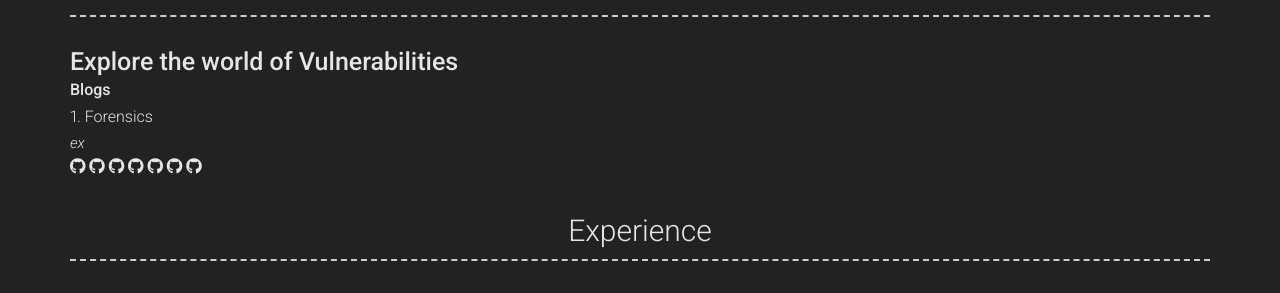
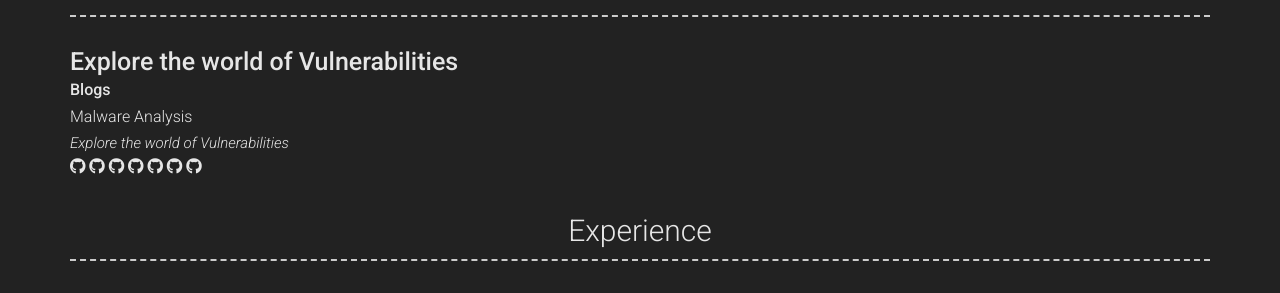
Before and after one commit to yashomer1994/Resume, a Jekyll site: the page built from index.md, in a window 1280 px wide. Shown: the part 634-927 px from the top of the page. Built offline with Jekyll 4.4.1, drawn with Linux system fonts in a browser that asks for light colours; nearby versions of some CDN libraries.

Commit message:
Update _config.yml

```diff
--- a/_config.yml
+++ b/_config.yml
@@ -69,9 +69,7 @@
         caption:  Malware Analysis
         link: https://yashomer1994.github.io/yash007.github.io/
         link_text: Explore the world of Vulnerabilities
-        caption: 1. Forensics
-        link: https://yashomer1994.github.io/yash007.github.io/c++/assembly/vba/powershell/2021/02/14/Emotet-Malware.html
-        link_text: ex
+
 
 
         additional_links:
```
